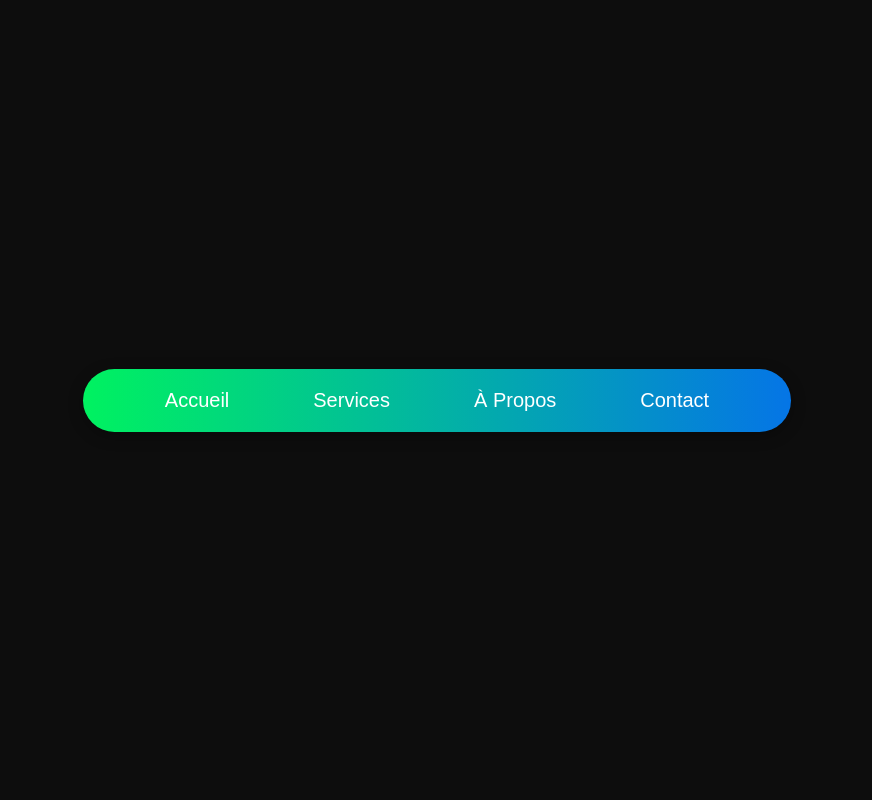
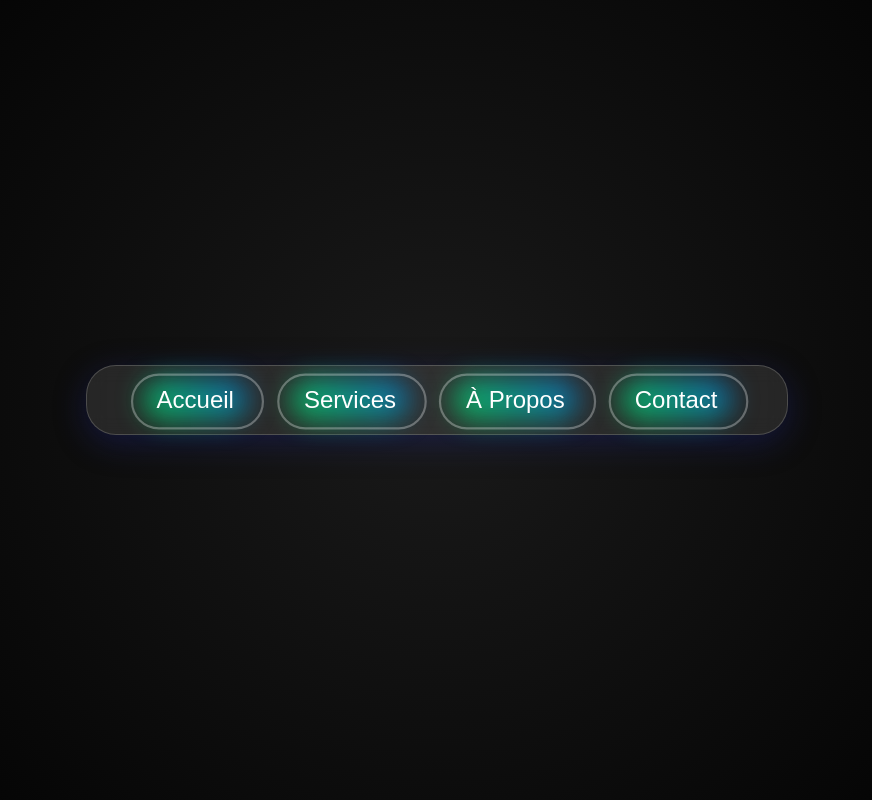
Before and after one commit to Darconex/darconex.github.io, a PHP site: page / in a window 1280 px wide. Shown: the whole page, without its empty margins (203-1075 px from the left). Run offline with PHP 8.4, Linux system fonts and the light colour scheme.

Commit message:
Update styles.css

```diff
--- a/styles.css
+++ b/styles.css
@@ -7,69 +7,82 @@
 
 body {
     font-family: 'Orbitron', sans-serif;
-    background-color: #0d0d0d;
+    background: radial-gradient(circle at center, #1a1a1a, #000000);
     color: #fff;
     height: 100vh;
     display: flex;
     align-items: center;
     justify-content: center;
+    overflow: hidden;
 }
 
 .navbar {
-    background: linear-gradient(90deg, #00f260, #0575e6);
-    padding: 20px 40px;
-    border-radius: 50px;
-    box-shadow: 0 4px 15px rgba(0, 0, 0, 0.3);
+    background: rgba(255, 255, 255, 0.1);
+    backdrop-filter: blur(10px);
+    padding: 20px 50px;
+    border-radius: 30px;
+    box-shadow: 0 8px 32px 0 rgba(31, 38, 135, 0.37);
+    border: 1px solid rgba(255, 255, 255, 0.18);
+    position: relative;
 }
 
 .nav-list {
     list-style-type: none;
     display: flex;
     justify-content: center;
+    gap: 30px;
 }
 
 .nav-item {
-    margin: 0 20px;
+    position: relative;
 }
 
 .nav-link {
     color: #fff;
     text-decoration: none;
-    font-size: 20px;
+    font-size: 24px;
     padding: 10px 20px;
-    border: 2px solid transparent;
-    border-radius: 30px;
-    transition: all 0.3s ease;
+    transition: color 0.3s ease, transform 0.3s ease;
     position: relative;
     z-index: 1;
 }
 
-.nav-link::before {
+.nav-link::before, .nav-link::after {
     content: '';
     position: absolute;
+    width: 100%;
+    height: 100%;
+    border-radius: 30px;
+    transition: transform 0.3s ease;
+    z-index: -1;
+}
+
+.nav-link::before {
+    background: linear-gradient(45deg, rgba(0, 242, 96, 0.7), rgba(5, 117, 230, 0.7));
     top: 0;
     left: 0;
-    width: 100%;
-    height: 100%;
-    background: linear-gradient(45deg, #00f260, #0575e6);
-    border-radius: 30px;
-    z-index: -1;
-    transition: all 0.3s ease;
-    opacity: 0;
-    transform: scale(0);
+    transform: scale(0.9);
+    filter: blur(15px);
 }
 
-.nav-link:hover::before {
-    opacity: 1;
-    transform: scale(1);
+.nav-link::after {
+    border: 2px solid rgba(255, 255, 255, 0.3);
+    top: 0;
+    left: 0;
+    transform: scale(1.1);
 }
 
 .nav-link:hover {
-    color: #fff;
-    border-color: #00f260;
+    color: #00f260;
+    transform: translateY(-5px);
 }
 
-.nav-item:hover .nav-link {
-    box-shadow: 0 0 15px rgba(0, 242, 96, 0.6), 0 0 15px rgba(5, 117, 230, 0.6);
-    border-color: #00f260;
+.nav-item:hover .nav-link::before {
+    transform: scale(1.1);
+    filter: blur(20px);
 }
+
+.nav-item:hover .nav-link::after {
+    transform: scale(1.2);
+    border-color: rgba(0, 242, 96, 0.5);
+}
```
